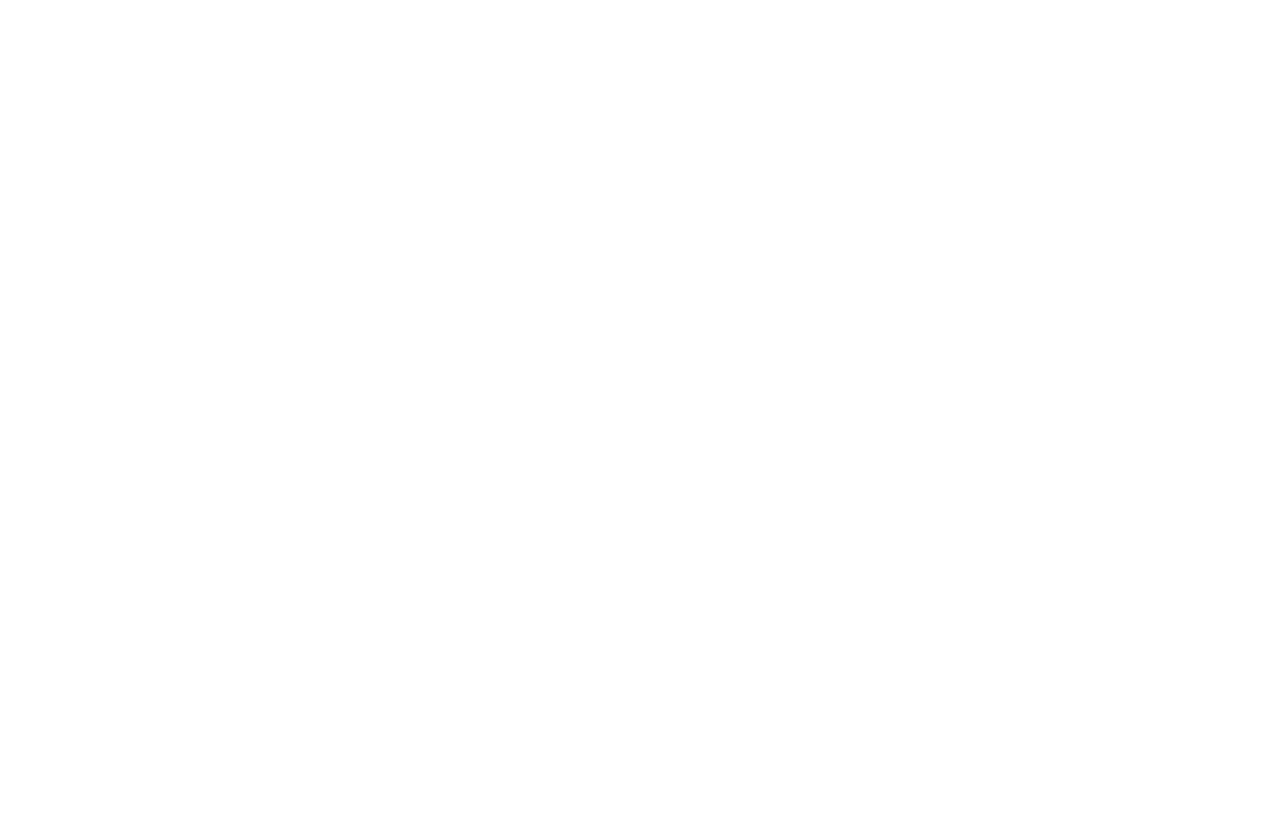
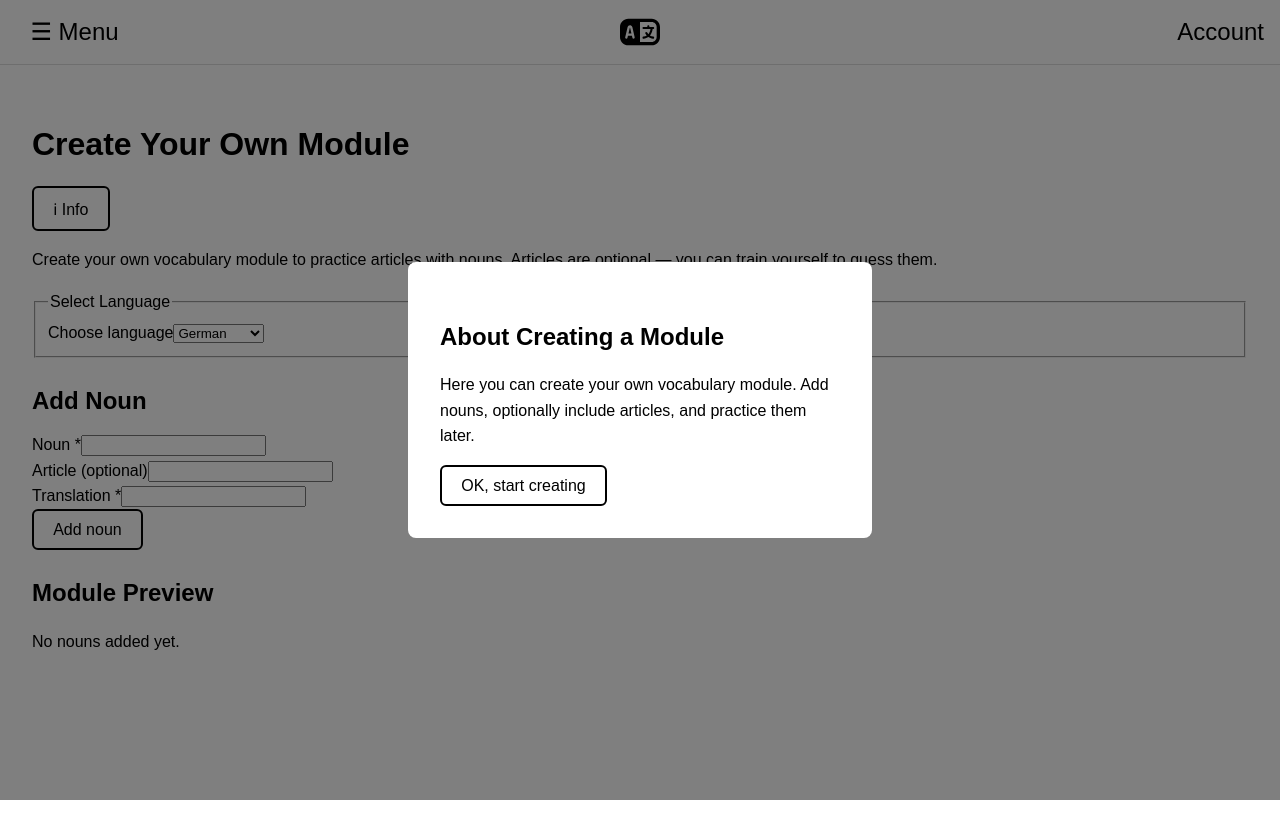
Before and after one commit to AlisaErmel/articles-study-react, a React (Vite) app: page /createmodule in a window 1280 px wide. Before the commit this address had no page. Shown: the top 838 px of the page. Built offline with nearby package versions, Linux system fonts and the light colour scheme; a web font is replaced by a local one.

Commit message:
feat: write draft Create Module Page

```diff
--- a/src/app/routes.tsx
+++ b/src/app/routes.tsx
@@ -2,6 +2,7 @@
 import { Routes, Route } from 'react-router-dom';
 import Layout from './Layout';
 import Home from '../pages/Home';
+import Create_Module from '../pages/Create_Module';
 
 const AppRoutes: React.FC = () => {
     return (
@@ -9,6 +10,7 @@
             {/* Wrap all pages in Layout */}
             <Route path="/" element={<Layout />}>
                 <Route index element={<Home />} />
+                <Route path="createmodule" element={<Create_Module />} />
             </Route>
         </Routes>
     );
--- a/src/components/Drawer/Drawer.tsx
+++ b/src/components/Drawer/Drawer.tsx
@@ -15,7 +15,7 @@
 const pages = [
     { path: '/', label: 'Home', icon: <img src={homeicon} alt="Icon of the home" /> },
     { path: '/modules', label: 'Modules', icon: <img src={modulesicon} alt="Icon of the folder or module" /> },
-    { path: '/create-module', label: 'Create Module', icon: <img src={createmoduleicon} alt="Icon of the module with plus" /> },
+    { path: '/createmodule', label: 'Create Module', icon: <img src={createmoduleicon} alt="Icon of the module with plus" /> },
     { path: '/tests', label: 'Tests', icon: <img src={testsicon} alt="Icon with correct and incorrect tests" /> },
 ];
 
--- /dev/null
+++ b/src/pages/Create_Module.css
@@ -0,0 +1,23 @@
+.modal-overlay {
+    position: fixed;
+    inset: 0;
+    background: rgba(0, 0, 0, 0.5);
+    display: flex;
+    align-items: center;
+    justify-content: center;
+    z-index: 1000;
+}
+
+.modal-content {
+    background: white;
+    padding: 2rem;
+    max-width: 400px;
+    border-radius: 8px;
+    outline: none;
+}
+
+/* Focus visible */
+button:focus-visible {
+    outline: 3px solid #005fcc;
+    outline-offset: 3px;
+}
--- /dev/null
+++ b/src/pages/Create_Module.tsx
@@ -0,0 +1,229 @@
+import React, { useState } from "react";
+import './Create_Module.css';
+
+type Language =
+    | "German"
+    | "French"
+    | "Dutch"
+    | "Portuguese"
+    | "Italian"
+    | "Spanish";
+
+interface NounEntry {
+    noun: string;
+    article?: string;
+    translation: string;
+}
+
+const Create_Module: React.FC = () => {
+    const [language, setLanguage] = useState<Language>("German");
+    const [noun, setNoun] = useState("");
+    const [article, setArticle] = useState("");
+    const [translation, setTranslation] = useState("");
+    const [entries, setEntries] = useState<NounEntry[]>([]);
+    const [error, setError] = useState("");
+
+    const [showInfo, setShowInfo] = useState(true);
+    const infoButtonRef = React.useRef<HTMLButtonElement>(null);
+    const modalRef = React.useRef<HTMLDivElement>(null);
+
+
+    const handleAdd = () => {
+        if (!noun.trim() || !translation.trim()) {
+            setError("Noun and translation are required:)");
+            return;
+        }
+
+        const newEntry: NounEntry = {
+            noun,
+            translation,
+            article: article || undefined,
+        };
+
+        setEntries([...entries, newEntry]);
+        setNoun("");
+        setArticle("");
+        setTranslation("");
+        setError("");
+    };
+
+    const closeModal = () => {
+        setShowInfo(false);
+        infoButtonRef.current?.focus(); // return focus to button
+    };
+
+    React.useEffect(() => {
+        if (!showInfo) return;
+
+        const handleKeyDown = (e: KeyboardEvent) => {
+            if (e.key === "Escape") {
+                closeModal();
+            }
+        };
+
+        document.addEventListener("keydown", handleKeyDown);
+
+        // Move focus into modal
+        setTimeout(() => {
+            modalRef.current?.focus();
+        }, 0);
+
+        return () => {
+            document.removeEventListener("keydown", handleKeyDown);
+        };
+    }, [showInfo]);
+
+    return (
+        <>
+            {showInfo && (
+                <div
+                    role="dialog"
+                    aria-modal="true"
+                    aria-labelledby="modal-title"
+                    aria-describedby="modal-description"
+                    className="modal-overlay"
+                    onClick={closeModal}
+                >
+                    <div
+                        className="modal-content"
+                        tabIndex={-1}
+                        ref={modalRef}
+                        onClick={(e) => e.stopPropagation()}
+                    >
+                        <h2 id="modal-title">About Creating a Module</h2>
+
+                        <p id="modal-description">
+                            Here you can create your own vocabulary module.
+                            Add nouns, optionally include articles,
+                            and practice them later.
+                        </p>
+
+                        <button onClick={closeModal}>
+                            OK, start creating
+                        </button>
+                    </div>
+                </div>
+            )}
+
+            <div aria-hidden={showInfo}>
+
+                <h1>Create Your Own Module</h1>
+
+                <button
+                    ref={infoButtonRef}
+                    onClick={() => setShowInfo(true)}
+                    className="info-button"
+                    aria-label="Open module information"
+                >
+                    ℹ Info
+                </button>
+
+                <p id="module-description">
+                    Create your own vocabulary module to practice articles with nouns.
+                    Articles are optional — you can train yourself to guess them.
+                </p>
+
+                {/* Language Selection */}
+                <fieldset>
+                    <legend>Select Language</legend>
+
+                    <label htmlFor="language-select">
+                        Choose language
+                    </label>
+
+                    <select
+                        id="language-select"
+                        value={language}
+                        onChange={(e) => setLanguage(e.target.value as Language)}
+                        aria-describedby="module-description"
+                    >
+                        <option value="German">German</option>
+                        <option value="French">French</option>
+                        <option value="Dutch">Dutch</option>
+                        <option value="Portuguese">Portuguese</option>
+                        <option value="Italian">Italian</option>
+                        <option value="Spanish">Spanish</option>
+                    </select>
+                </fieldset>
+
+                {/* Add Noun Section */}
+                <section aria-labelledby="add-noun-heading">
+                    <h2 id="add-noun-heading">Add Noun</h2>
+
+                    <div>
+                        <label htmlFor="noun-input">
+                            Noun <span aria-hidden="true">*</span>
+                        </label>
+                        <input
+                            id="noun-input"
+                            type="text"
+                            value={noun}
+                            onChange={(e) => setNoun(e.target.value)}
+                            required
+                            aria-required="true"
+                        />
+                    </div>
+
+                    <div>
+                        <label htmlFor="article-input">
+                            Article (optional)
+                        </label>
+                        <input
+                            id="article-input"
+                            type="text"
+                            value={article}
+                            onChange={(e) => setArticle(e.target.value)}
+                        />
+                    </div>
+
+                    <div>
+                        <label htmlFor="translation-input">
+                            Translation <span aria-hidden="true">*</span>
+                        </label>
+                        <input
+                            id="translation-input"
+                            type="text"
+                            value={translation}
+                            onChange={(e) => setTranslation(e.target.value)}
+                            required
+                            aria-required="true"
+                        />
+                    </div>
+
+                    {/* Error message */}
+                    <div
+                        role="alert"
+                        aria-live="assertive"
+                        style={{ color: "red" }}
+                    >
+                        {error}
+                    </div>
+
+                    <button onClick={handleAdd}>
+                        Add noun
+                    </button>
+                </section>
+
+                {/* Preview Section */}
+                <section aria-labelledby="preview-heading">
+                    <h2 id="preview-heading">Module Preview</h2>
+
+                    {entries.length === 0 ? (
+                        <p>No nouns added yet.</p>
+                    ) : (
+                        <ul>
+                            {entries.map((entry, index) => (
+                                <li key={index}>
+                                    {entry.article ? `${entry.article} ` : ""}
+                                    {entry.noun} – {entry.translation}
+                                </li>
+                            ))}
+                        </ul>
+                    )}
+                </section>
+            </div>
+        </>
+    );
+};
+
+export default Create_Module;
--- a/src/pages/Home.tsx
+++ b/src/pages/Home.tsx
@@ -38,7 +38,7 @@
                             Create a Module where you can add <span className="highlight">Noun</span>, <span className="highlight">Translation</span> and <span className="highlight">Article</span>
                         </li>
                         <li>
-                            Start practice your Modules via exercises.
+                            Start practice your Modules via exercises
                         </li>
                         <li>
                             Improve your skills in Foreign Languages!
```
